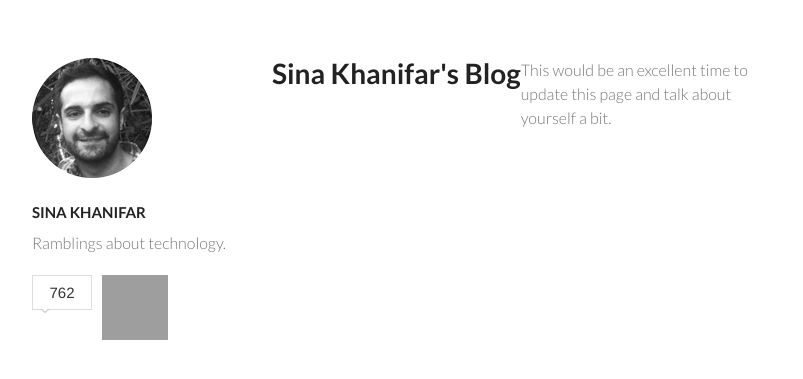
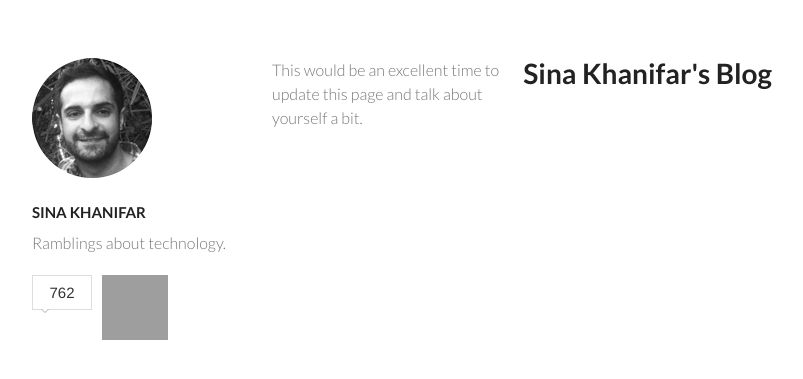
Before and after one commit to sinak/sinak.github.com, a Jekyll site: the page built from about.html, in a window 1280 px wide. Shown: the top 379 px of the page, without its empty margins (178-981 px from the left). Built offline with Jekyll 4.4.1, drawn with Linux system fonts in a browser that asks for light colours; nearby versions of some CDN libraries; Markdown is read by kramdown in place of the engine named in the settings; comment, search, counter and statistics services are not loaded; grey boxes are pictures that could not be loaded.

Commit message:
responsive fixes

```diff
--- a/css/base.css
+++ b/css/base.css
@@ -24,7 +24,8 @@ h1 {
   font-size:28px;
 }
 .content h1 {
-  float:left;
+  float:right;
+  clear:both;
 }
 h2 {
   color:#393939;
```
